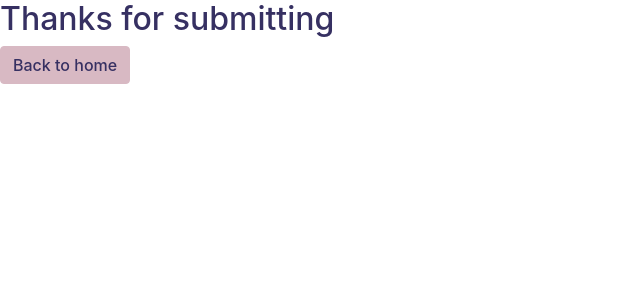
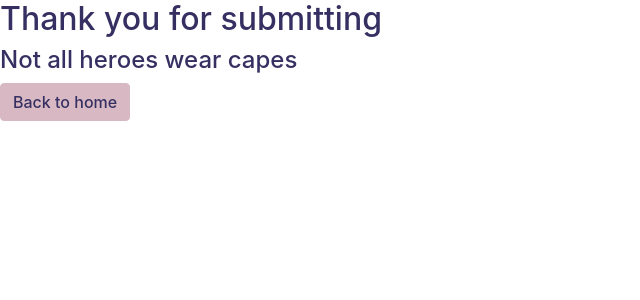
Before and after one commit to devcake-ab/join-the-force, a React (Create React App) app: page /submit in a window 1280 px wide. Shown: the top 300 px of the page, without its empty margins (0-640 px from the left). Built offline with nearby package versions, Linux system fonts and the light colour scheme.

Commit message:
submitted text

```diff
--- a/src/screens/SubmitInformationScreen.js
+++ b/src/screens/SubmitInformationScreen.js
@@ -37,7 +37,8 @@ export default function SubmitInformationPage() {
 const ThanksForSubmitting = () => {
     return (
         <div>
-            <h2>Thanks for submitting</h2>
+            <h2>Thank you for submitting</h2>
+            <h4>Not all heroes wear capes</h4>
             <Button className="mr-3" variant="secondary" onClick={() => history.push('/home')}>Back to home</Button>
         </div>
     )
```
